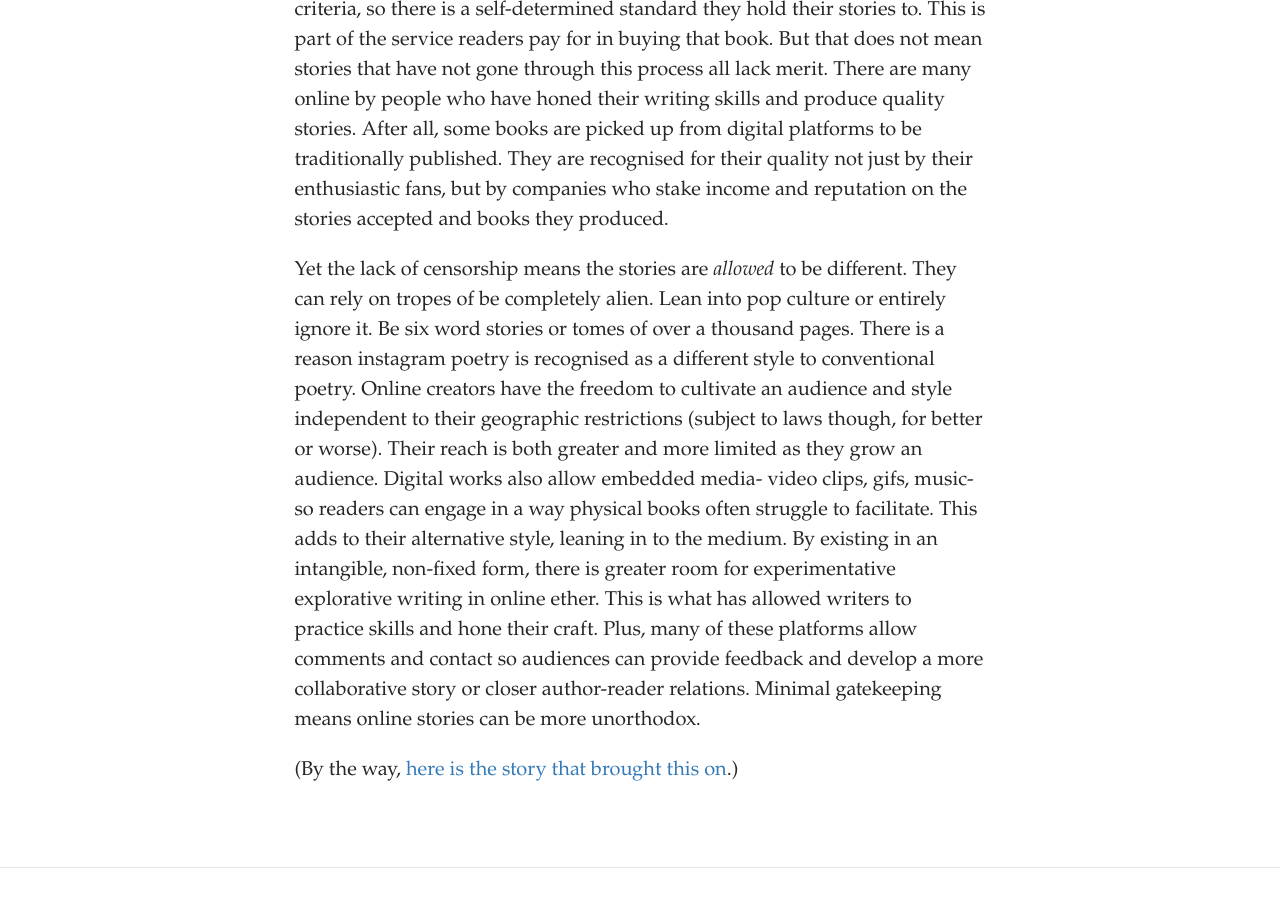
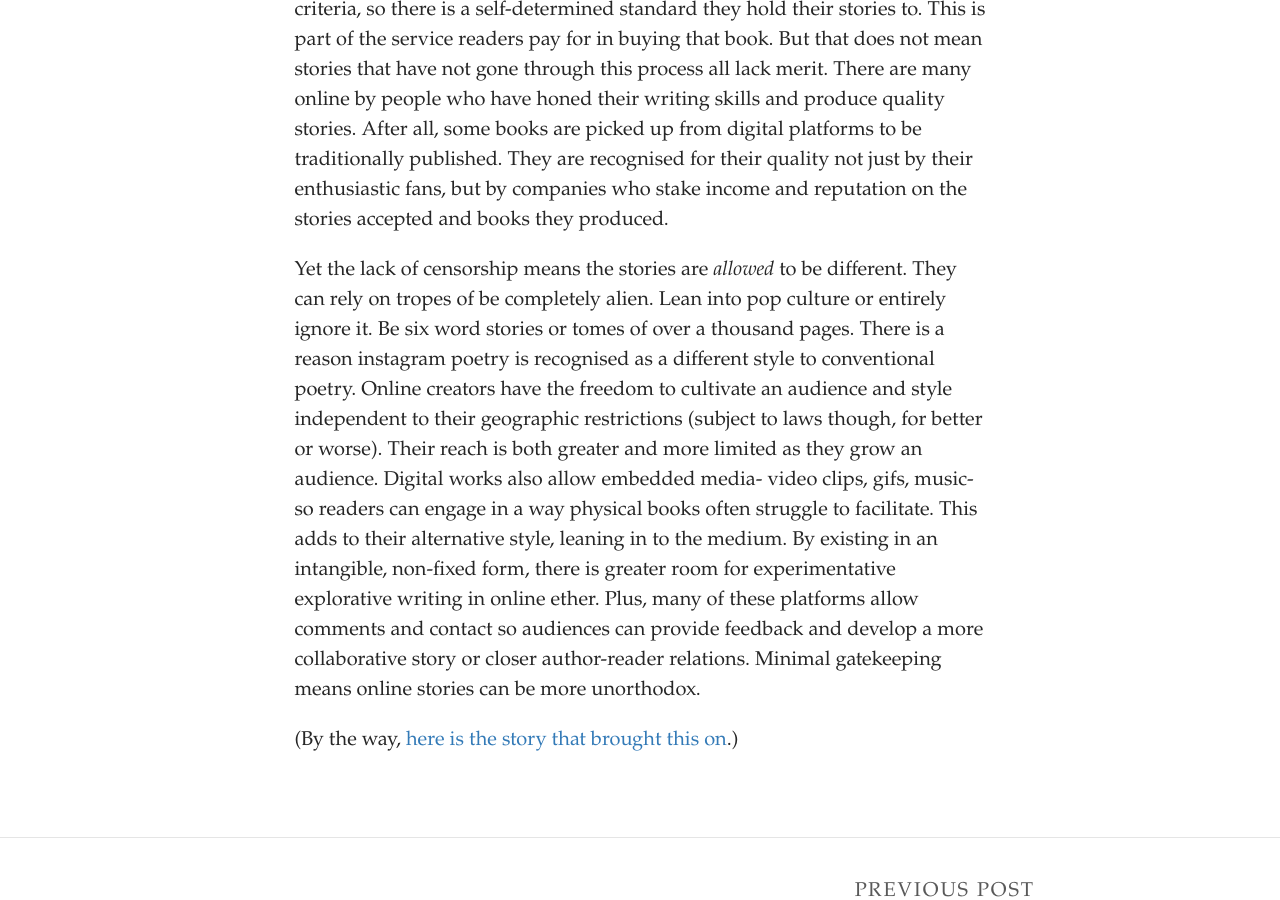
Before and after one commit to SammySpinsAYarn/Blog, a Jekyll site: the page built from _posts/2023-07-06-can-go-back-to-books-now.md, in a window 1280 px wide and 900 px high, scrolled down 720 px. Built offline with Jekyll 4.4.1, drawn with Linux system fonts in a browser that asks for light colours; some web fonts are replaced.

Commit message:
Update Post “2023-07-06-can-go-back-to-books-now”

```diff
--- a/_posts/2023-07-06-can-go-back-to-books-now.md
+++ b/_posts/2023-07-06-can-go-back-to-books-now.md
@@ -9,6 +9,6 @@
 
 Open access digital stories can hugely vary in quality. They range from the infamous, like the *My Immortal* fanfic, to the hugely successful, such as *The Martian*. Anybody with internet access can write on platforms ranging from those designed for a single author's work, to library-style collections, to blogs and social media posts. This is the nature of media online. This disparity means there are those who will not read books that are not traditionally published. They rely on the quality control provided by publishing houses.  Not a bad idea. Publishing houses need to ensure their products meet their criteria, so there is a self-determined standard they hold their stories to. This is part of the service readers pay for in buying that book. But that does not mean stories that have not gone through this process all lack merit. There are many online by people who have honed their writing skills and produce quality stories. After all, some books are picked up from digital platforms to be traditionally published. They are recognised for their quality not just by their enthusiastic fans, but by companies who stake income and reputation on the stories accepted and books they produced.
 
-Y﻿et the lack of censorship means the stories are *allowed* to be different. They can rely on tropes of be completely alien. Lean into pop culture or entirely ignore it. Be six word stories or tomes of over a thousand pages. There is a reason instagram poetry is recognised as a different style to conventional poetry. Online creators have the freedom to cultivate an audience and style independent to their geographic restrictions (subject to laws though, for better or worse). Their reach is both greater and more limited as they grow an audience. Digital works also allow embedded media- video clips, gifs, music- so readers can engage in a way physical books often struggle to facilitate. This adds to their alternative style, leaning in to the medium. By existing in an intangible, non-fixed form, there is greater room for experimentative explorative writing in online ether. This is what has allowed writers to practice skills and hone their craft. Plus, many of these platforms allow comments and contact so audiences can provide feedback and develop a more collaborative story or closer author-reader relations. Minimal gatekeeping means online stories can be more unorthodox.
+Y﻿et the lack of censorship means the stories are *allowed* to be different. They can rely on tropes of be completely alien. Lean into pop culture or entirely ignore it. Be six word stories or tomes of over a thousand pages. There is a reason instagram poetry is recognised as a different style to conventional poetry. Online creators have the freedom to cultivate an audience and style independent to their geographic restrictions (subject to laws though, for better or worse). Their reach is both greater and more limited as they grow an audience. Digital works also allow embedded media- video clips, gifs, music- so readers can engage in a way physical books often struggle to facilitate. This adds to their alternative style, leaning in to the medium. By existing in an intangible, non-fixed form, there is greater room for experimentative explorative writing in online ether. Plus, many of these platforms allow comments and contact so audiences can provide feedback and develop a more collaborative story or closer author-reader relations. Minimal gatekeeping means online stories can be more unorthodox.
 
 (﻿By the way, [here is the story that brought this on](https://wanderinginn.com/table-of-contents/).)
```
